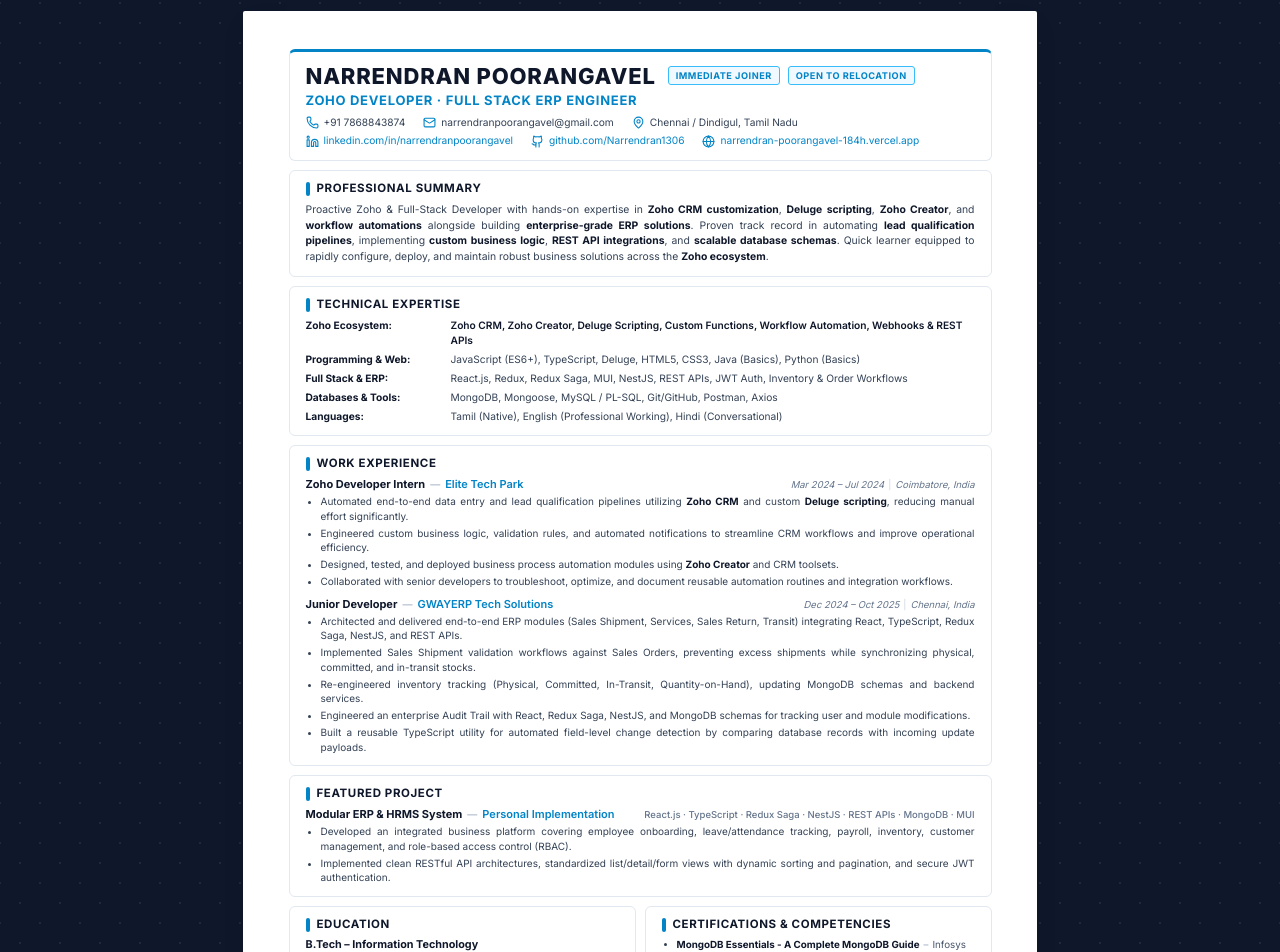
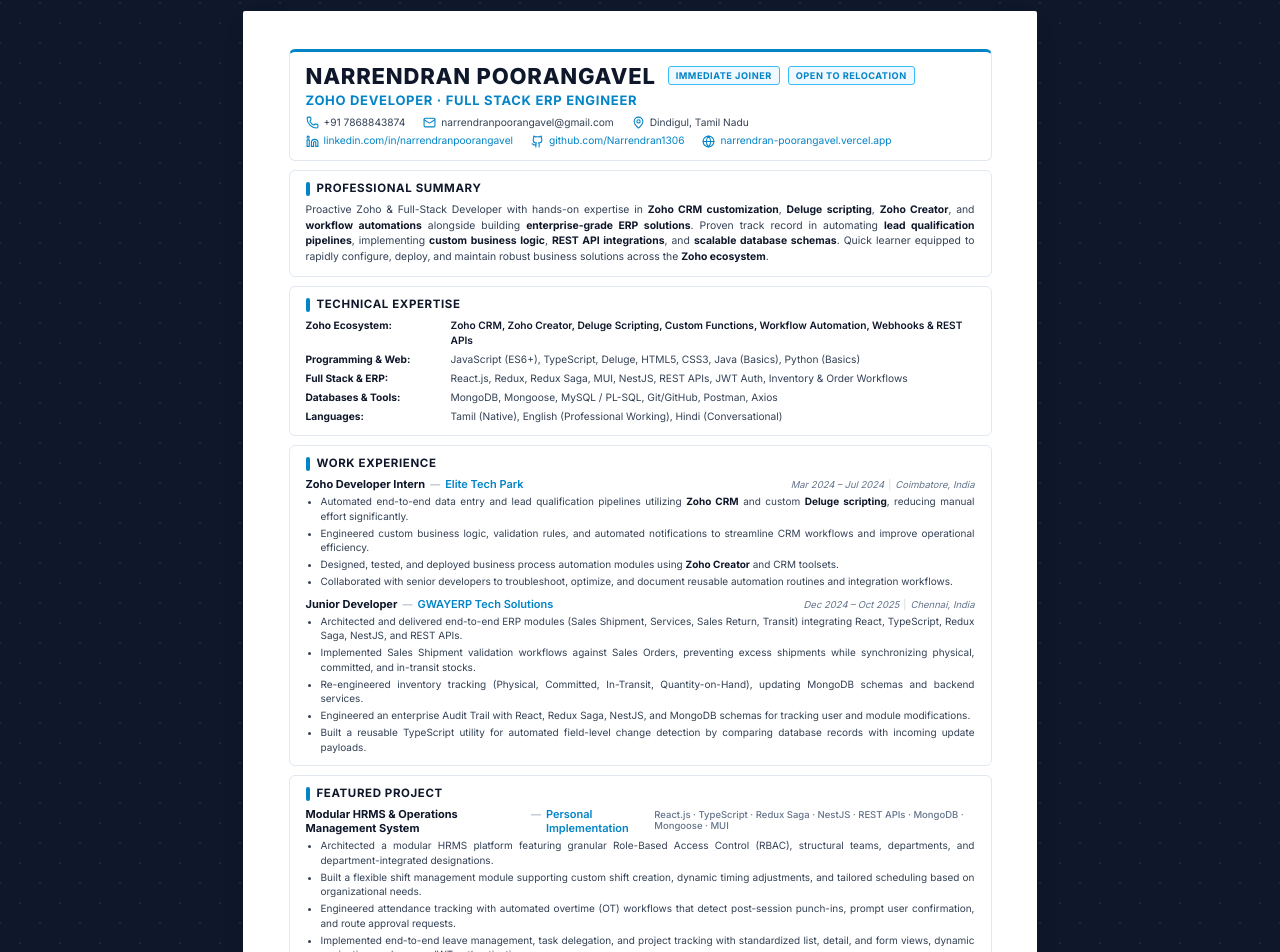
Before and after one commit to Narrendran1306/narrendran-poorangavel-cv, a React (Vite) app: page / in a window 1280 px wide. Shown: the part 77-1029 px from the top of the page. Built offline with nearby package versions, Linux system fonts and the light colour scheme.

Commit message:
vhanges the projects data

```diff
--- a/src/data/resume-details.ts
+++ b/src/data/resume-details.ts
@@ -14,7 +14,7 @@
   roleTitle: 'ZOHO DEVELOPER · FULL STACK ERP ENGINEER',
   phone: '+91 7868843874',
   email: 'narrendranpoorangavel@gmail.com',
-  location: 'Chennai / Dindigul, Tamil Nadu',
+  location: 'Dindigul, Tamil Nadu',
   linkedin: {
     label: 'linkedin.com/in/narrendranpoorangavel',
     url: 'https://linkedin.com/in/narrendranpoorangavel',
@@ -24,8 +24,8 @@
     url: 'https://github.com/Narrendran1306',
   },
   portfolio: {
-    label: 'narrendran-poorangavel-184h.vercel.app',
-    url: 'https://narrendran-poorangavel-184h.vercel.app',
+    label: 'narrendran-poorangavel.vercel.app',
+    url: 'https://narrendran-poorangavel.vercel.app',
   },
   badges: ['IMMEDIATE JOINER', 'OPEN TO RELOCATION'],
 };
@@ -121,12 +121,14 @@
 
 export const projectsData: ProjectItem[] = [
   {
-    title: 'Modular ERP & HRMS System',
+    title: 'Modular HRMS & Operations Management System',
     type: 'Personal Implementation',
-    techStack: ['React.js', 'TypeScript', 'Redux Saga', 'NestJS', 'REST APIs', 'MongoDB', 'MUI'],
+    techStack: ['React.js', 'TypeScript', 'Redux Saga', 'NestJS', 'REST APIs', 'MongoDB', 'Mongoose', 'MUI'],
     highlights: [
-      'Developed an integrated business platform covering employee onboarding, leave/attendance tracking, payroll, inventory, customer management, and role-based access control (RBAC).',
-      'Implemented clean RESTful API architectures, standardized list/detail/form views with dynamic sorting and pagination, and secure JWT authentication.',
+      'Architected a modular HRMS platform featuring granular Role-Based Access Control (RBAC), structural teams, departments, and department-integrated designations.',
+      'Built a flexible shift management module supporting custom shift creation, dynamic timing adjustments, and tailored scheduling based on organizational needs.',
+      'Engineered attendance tracking with automated overtime (OT) workflows that detect post-session punch-ins, prompt user confirmation, and route approval requests.',
+      'Implemented end-to-end leave management, task delegation, and project tracking with standardized list, detail, and form views, dynamic pagination, and secure JWT authentication.',
     ],
   },
 ];
@@ -154,7 +156,7 @@
     date: 'Nov 2022',
   },
   {
-    title: 'Data Science with Python',
+    title: 'Python with Machine Learning',
     issuer: 'FITA',
     date: 'Apr 2026',
   },
@@ -170,7 +172,7 @@
 
 export const footerData: FooterInfo = {
   leftText: 'Narrendran Poorangavel — Zoho Developer Resume',
-  rightText: 'Available for Immediate On-site Engagement (Chennai MEPZ)',
+  rightText: 'Available for Immediate On-site Engagement',
 };
 
 export const resumeData: ResumeData = {
```
